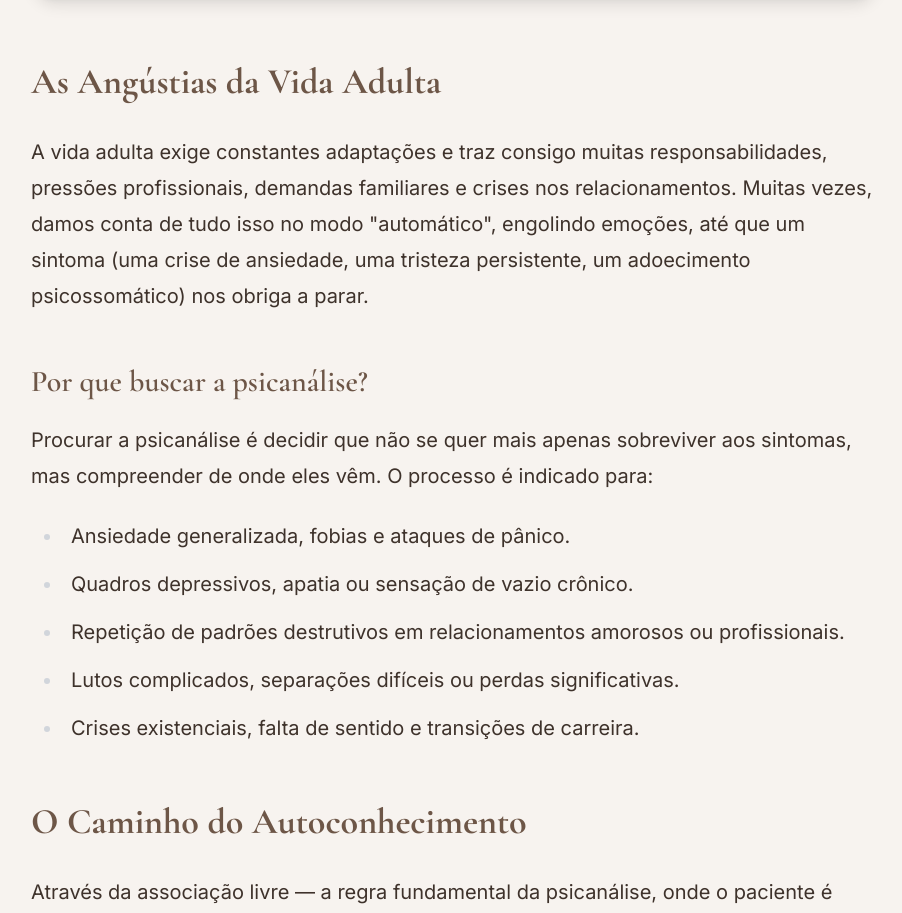
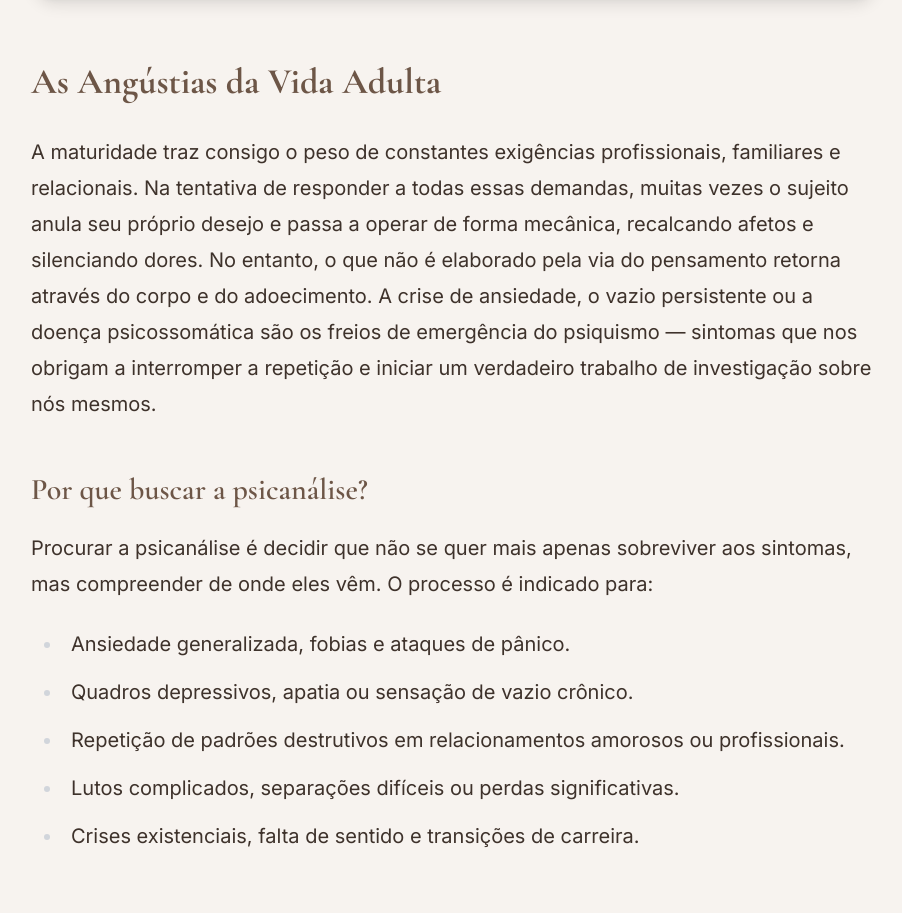
Before and after one commit to fernandogabos/site-psic-loga-juliana-munique-821vhrkc0, a React (Vite) app: page /adultos in a window 1280 px wide. Shown: the part 942-1855 px from the top of the page, without its empty margins (185-1087 px from the left). Built offline with nearby package versions, Linux system fonts and the light colour scheme.

Commit message:
Auto-commit after full sync (build simulation)

```diff
--- a/src/pages/Adultos.tsx
+++ b/src/pages/Adultos.tsx
@@ -43,11 +43,16 @@ export default function Adultos() {
         <div className="prose prose-lg md:prose-xl prose-headings:font-serif prose-headings:text-primary max-w-none text-foreground mb-16">
           <h2>As Angústias da Vida Adulta</h2>
           <p>
-            A vida adulta exige constantes adaptações e traz consigo muitas responsabilidades,
-            pressões profissionais, demandas familiares e crises nos relacionamentos. Muitas vezes,
-            damos conta de tudo isso no modo "automático", engolindo emoções, até que um sintoma
-            (uma crise de ansiedade, uma tristeza persistente, um adoecimento psicossomático) nos
-            obriga a parar.
+            <div>
+              A maturidade traz consigo o peso de constantes exigências profissionais, familiares e
+              relacionais. Na tentativa de responder a todas essas demandas, muitas vezes o sujeito
+              anula seu próprio desejo e passa a operar de forma mecânica, recalcando afetos e
+              silenciando dores. No entanto, o que não é elaborado pela via do pensamento retorna
+              através do corpo e do adoecimento. A crise de ansiedade, o vazio persistente ou a
+              doença psicossomática são os freios de emergência do psiquismo — sintomas que nos
+              obrigam a interromper a repetição e iniciar um verdadeiro trabalho de investigação
+              sobre nós mesmos.
+            </div>
           </p>
 
           <h3>Por que buscar a psicanálise?</h3>
```
Also changed, not shown: .skip.config.json.
